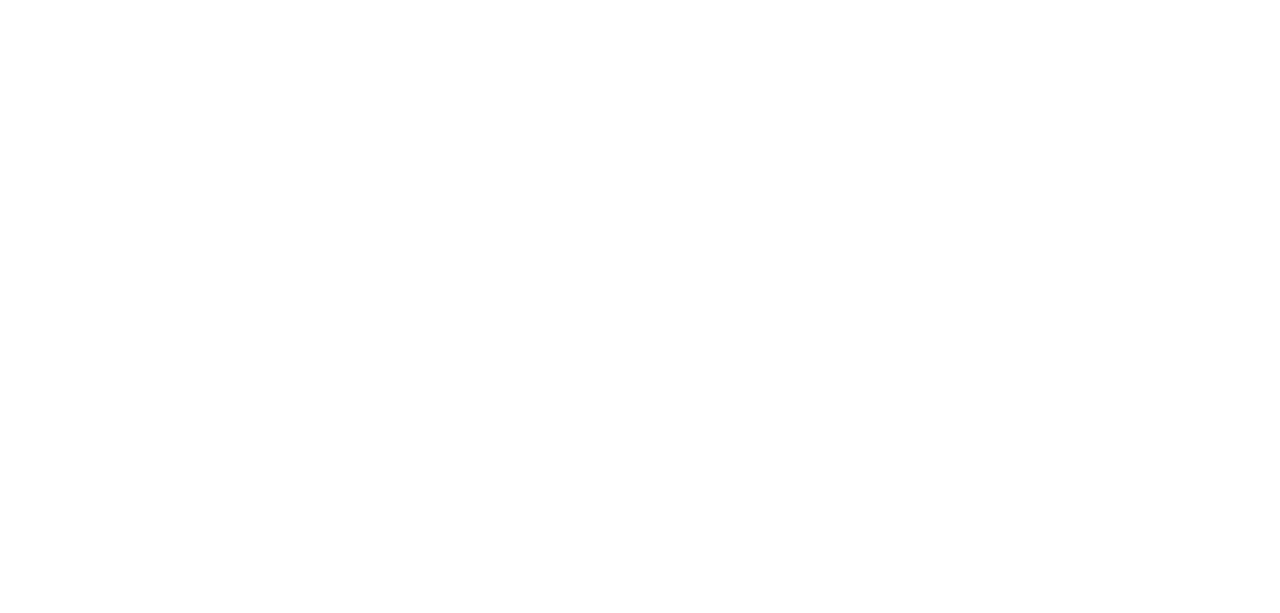
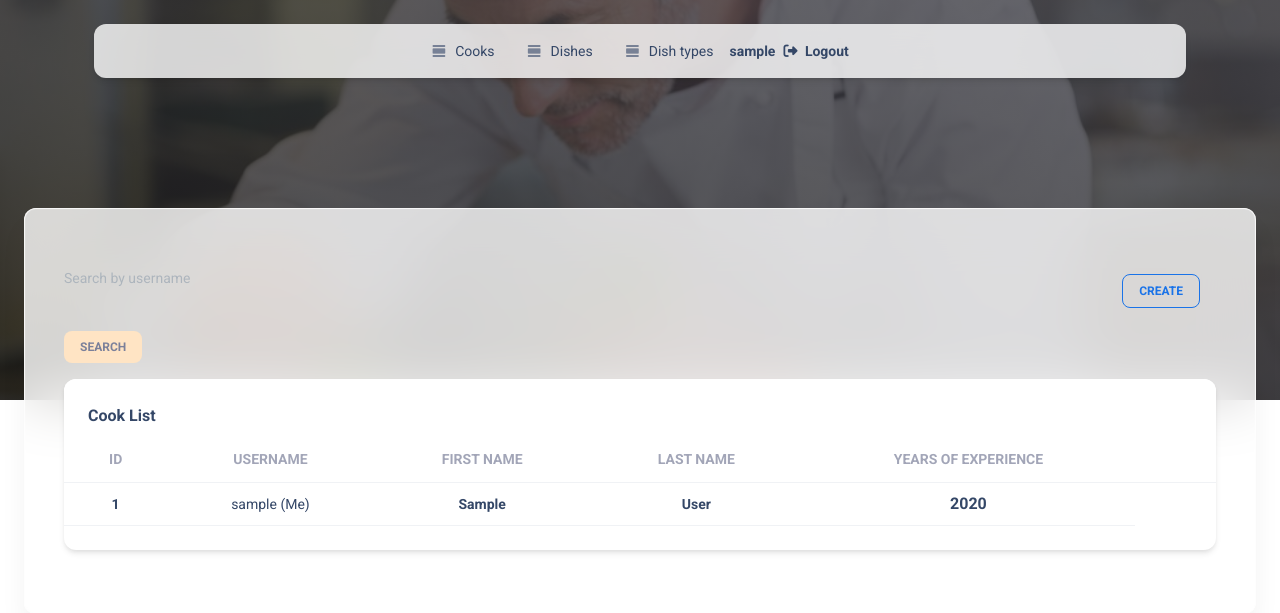
Before and after one commit to artur-leleiko/restaurant-kitchen-service, a Django app: page /cooks/ in a window 1280 px wide. Before the commit the part shown is empty. Shown: the top 613 px of the page. Run offline with Django 4.2, Linux system fonts and the light colour scheme; a user stored in the database is signed in; tables that the repository leaves empty hold one stand-in row (values such as "Sample post"); some libraries are stand-ins or nearby versions.

Commit message:
Implemented cook_list.html

```diff
--- a/templates/restaurant/cook_list.html
+++ b/templates/restaurant/cook_list.html
@@ -0,0 +1,91 @@
+{% extends "base.html" %}
+{% load crispy_forms_filters %}
+{% load static %}
+
+
+{% block title %} Cook list {% endblock %}
+
+<!-- Specific Page CSS goes HERE  -->
+{% block stylesheets %}{% endblock stylesheets %}
+
+{% block content %}
+
+  <header>
+    <div class="page-header min-height-400" style="background-image: url('{% static '/img/1.-Chef-1c.jpg'%}')"
+         loading="lazy">
+      <span class="mask bg-gradient-dark opacity-8"></span>
+    </div>
+  </header>
+
+    <div class="card card-body blur shadow-blur mx-3 mx-md-4 mt-n10 mb-4">
+      <div style="margin-top: 10px; position: relative" class="container-fluid py-4">
+        <a style="position: absolute;top: 40px; right: 40px; z-index: 1" href="{% url 'restaurant:cook-create' %}"
+           class="btn btn-sm btn-outline-info text-nowrap mb-0">Create</a>
+
+        <form action="" method="get" class="form-inline">
+          {{ search_form|crispy }}
+          <hr style="width: 130px">
+          <input class="btn btn-sm" style="background-color: bisque" type="submit" value="Search">
+            </form>
+
+            <div class="row">
+              {% if cook_list %}
+                <div class="col-12">
+                <div class="card mb-4">
+                <div class="card-header pb-0">
+                  <h6>Cook List</h6>
+                </div>
+                <div class="card-body px-0 pt-0 pb-2">
+                <div class="table-responsive p-0">
+                <table class="table align-items-center mb-0">
+                  <thead>
+                  <tr>
+                    <th class="text-uppercase text-secondary text-center text-sm font-weight-bolder opacity-7">ID</th>
+                    <th class="text-uppercase text-secondary text-center text-sm font-weight-bolder opacity-7">Username</th>
+                    <th class="text-uppercase text-secondary text-center text-sm font-weight-bolder opacity-7">First name</th>
+                    <th class="text-uppercase text-secondary text-center text-sm font-weight-bolder opacity-7">Last name</th>
+                    <th class="text-uppercase text-secondary text-center text-sm font-weight-bolder opacity-7">Years of experience</th>
+                    <th class="text-secondary opacity-7"></th>
+                  </tr>
+                  </thead>
+                  <tbody>
+                  {% for cook in cook_list %}
+                    <tr>
+                      <td class="align-middle text-center text-sm">
+                        <h6 class="mb-0 text-sm">{{ cook.id }}</h6>
+                      </td>
+                      <td class="align-middle text-center text-sm">
+                        <a href="{{ cook.get_absolute_url }}">
+                          {{ cook.username }} {% if user == cook %} (Me){% endif %}
+                        </a>
+                      </td>
+                      <td class="align-middle text-center text-sm">
+                        <h6 class="mb-0 text-sm">{{ cook.first_name }}</h6>
+                      </td>
+                      <td class="align-middle text-center text-sm">
+                        <h6 class="mb-0 text-sm">{{ cook.last_name}}</h6>
+                      </td>
+                      <td class="align-middle text-center text-sm">
+                        <h6 class="text-nowrap mb-0">{{ cook.years_of_experience }}</h6>
+                      </td>
+                    </tr>
+                    <tr>
+                      <td>
+                    </tbody>
+                  {% endfor %}
+                </table>
+                {% else %}
+                <p>There are no cooks in the service.</p>
+                {% endif %}
+                </div>
+                </div>
+                </div>
+                </div>
+            </div>
+        </div>
+    </div>
+
+{% endblock content %}
+
+<!-- Specific JS goes HERE -->
+{% block javascripts %}{% endblock javascripts %}
```
Also changed, not shown: static/img/1.-Chef-1c.jpg (added), templates/includes/scripts.html (line endings or trailing spaces).
